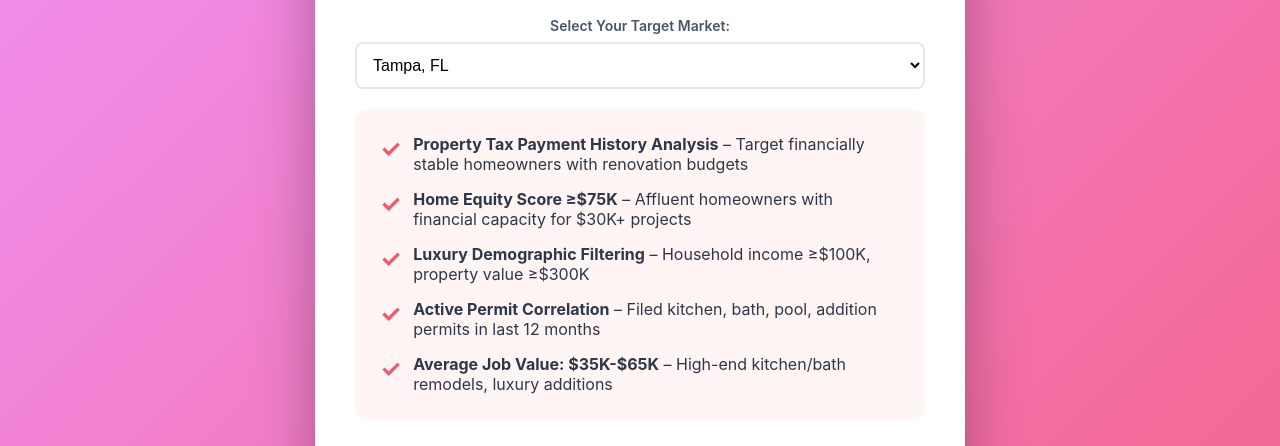
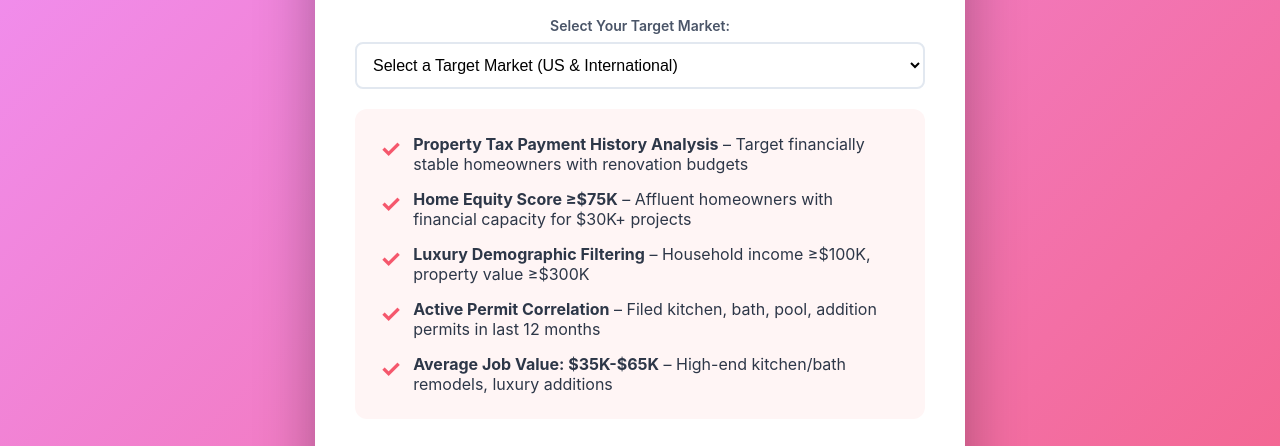
Before and after one commit to Studio-Nothing-Elephant/r14-leads-sales-, a plain HTML site: page remodeling-tier2-297.html in a window 1280 px wide. Shown: the part 320-766 px from the top of the page. Drawn offline with Linux system fonts and the light colour scheme; a script that the page names is missing.

Commit message:
Update remodeling-tier2-297.html
CITIES

```diff
--- a/remodeling-tier2-297.html
+++ b/remodeling-tier2-297.html
@@ -213,15 +213,90 @@
 
         <div class="location-selector">
             <label for="location-select">Select Your Target Market:</label>
-            <select id="location-select">
-                <option value="Tampa FL">Tampa, FL</option>
-                <option value="Miami FL">Miami, FL</option>
-                <option value="Orlando FL">Orlando, FL</option>
-                <option value="Jacksonville FL">Jacksonville, FL</option>
-                <option value="Fort Myers FL">Fort Myers, FL</option>
-                <option value="Sarasota FL">Sarasota, FL</option>
-                <option value="Naples FL">Naples, FL</option>
-                <option value="Clearwater FL">Clearwater, FL</option>
+            <select id="location-select" name="target_market">
+                <option value="" disabled selected>Select a Target Market (US & International)</option>
+
+                <optgroup label="United States (All States - Broad Territory)">
+                    <option value="Alabama AL">Alabama</option>
+                    <option value="Alaska AK">Alaska</option>
+                    <option value="Arizona AZ">Arizona</option>
+                    <option value="Arkansas AR">Arkansas</option>
+                    <option value="California CA">California</option>
+                    <option value="Colorado CO">Colorado</option>
+                    <option value="Connecticut CT">Connecticut</option>
+                    <option value="Delaware DE">Delaware</option>
+                    <option value="District of Columbia DC">Washington, D.C.</option>
+                    <option value="Florida FL">Florida</option>
+                    <option value="Georgia GA">Georgia</option>
+                    <option value="Hawaii HI">Hawaii</option>
+                    <option value="Idaho ID">Idaho</option>
+                    <option value="Illinois IL">Illinois</option>
+                    <option value="Indiana IN">Indiana</option>
+                    <option value="Iowa IA">Iowa</option>
+                    <option value="Kansas KS">Kansas</option>
+                    <option value="Kentucky KY">Kentucky</option>
+                    <option value="Louisiana LA">Louisiana</option>
+                    <option value="Maine ME">Maine</option>
+                    <option value="Maryland MD">Maryland</option>
+                    <option value="Massachusetts MA">Massachusetts</option>
+                    <option value="Michigan MI">Michigan</option>
+                    <option value="Minnesota MN">Minnesota</option>
+                    <option value="Mississippi MS">Mississippi</option>
+                    <option value="Missouri MO">Missouri</option>
+                    <option value="Montana MT">Montana</option>
+                    <option value="Nebraska NE">Nebraska</option>
+                    <option value="Nevada NV">Nevada</option>
+                    <option value="New Hampshire NH">New Hampshire</option>
+                    <option value="New Jersey NJ">New Jersey</option>
+                    <option value="New Mexico NM">New Mexico</option>
+                    <option value="New York NY">New York</option>
+                    <option value="North Carolina NC">North Carolina</option>
+                    <option value="North Dakota ND">North Dakota</option>
+                    <option value="Ohio OH">Ohio</option>
+                    <option value="Oklahoma OK">Oklahoma</option>
+                    <option value="Oregon OR">Oregon</option>
+                    <option value="Pennsylvania PA">Pennsylvania</option>
+                    <option value="Rhode Island RI">Rhode Island</option>
+                    <option value="South Carolina SC">South Carolina</option>
+                    <option value="South Dakota SD">South Dakota</option>
+                    <option value="Tennessee TN">Tennessee</option>
+                    <option value="Texas TX">Texas</option>
+                    <option value="Utah UT">Utah</option>
+                    <option value="Vermont VT">Vermont</option>
+                    <option value="Virginia VA">Virginia</option>
+                    <option value="Washington WA">Washington</option>
+                    <option value="West Virginia WV">West Virginia</option>
+                    <option value="Wisconsin WI">Wisconsin</option>
+                    <option value="Wyoming WY">Wyoming</option>
+                </optgroup>
+
+                <optgroup label="Europe (High-Value & Luxury)">
+                    <option value="London UK">London, United Kingdom</option>
+                    <option value="Paris FR">Paris, France</option>
+                    <option value="Berlin DE">Berlin, Germany</option>
+                    <option value="Amsterdam NL">Amsterdam, Netherlands</option>
+                    <option value="Madrid ES">Madrid, Spain</option>
+                    <option value="Rome IT">Rome, Italy</option>
+                    <option value="Monaco MC">Monaco (Exclusive)</option>
+                </optgroup>
+
+                <optgroup label="Asia-Pacific (Major Economic & Tech Hubs)">
+                    <option value="Tokyo JP">Tokyo, Japan</option>
+                    <option value="Shanghai CN">Shanghai, China</option>
+                    <option value="Hong Kong HK">Hong Kong</option>
+                    <option value="Singapore SG">Singapore</option>
+                    <option value="Sydney AU">Sydney, Australia</option>
+                    <option value="Seoul KR">Seoul, South Korea</option>
+                    <option value="Mumbai IN">Mumbai, India</option>
+                </optgroup>
+
+                <optgroup label="Middle East & Americas (Giga-Projects & Wealth)">
+                    <option value="Dubai UAE">Dubai, UAE</option>
+                    <option value="Riyadh SA">Riyadh, Saudi Arabia</option>
+                    <option value="Doha QA">Doha, Qatar</option>
+                    <option value="Toronto CA">Toronto, Canada</option>
+                    <option value="Vancouver CA">Vancouver, Canada</option>
+                </optgroup>
             </select>
         </div>
 
@@ -318,6 +393,12 @@
 
             createOrder: function(data, actions) {
                 const location = getSelectedLocation();
+
+                if (!location) {
+                    alert('Please select a Target Market before purchasing.');
+                    return null;
+                }
+
                 const customId = `R14-LEAD-ORDER|${R14_NICHE}|${location}`;
 
                 return actions.order.create({
```
